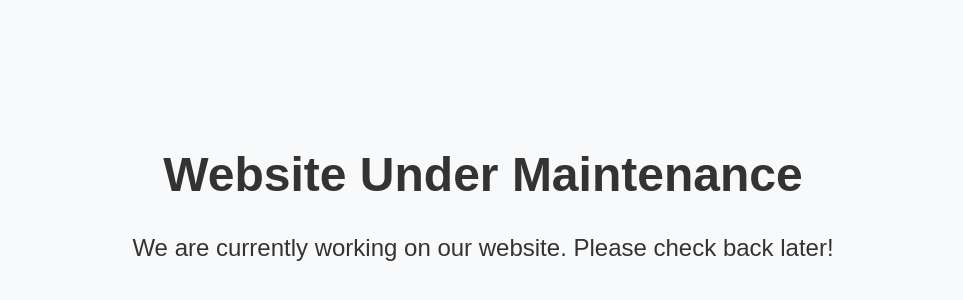
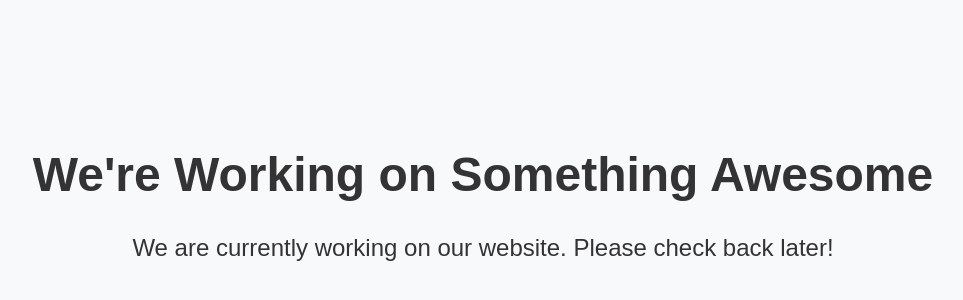
Before and after one commit to caraegis/temp-page, a plain HTML site: page index.html in a window 1280 px wide. Shown: the part 208-508 px from the top of the page, without its empty margins (157-1120 px from the left). Drawn offline with Linux system fonts and the light colour scheme.

Commit message:
index.html

```diff
--- a/index.html
+++ b/index.html
@@ -22,7 +22,7 @@
 </head>
 <body>
     <div class="message">
-        <h1>Website Under Maintenance</h1>
+        <h1>We're Working on Something Awesome</h1>
         <p>We are currently working on our website. Please check back later!</p>
     </div>
 </body>
```
